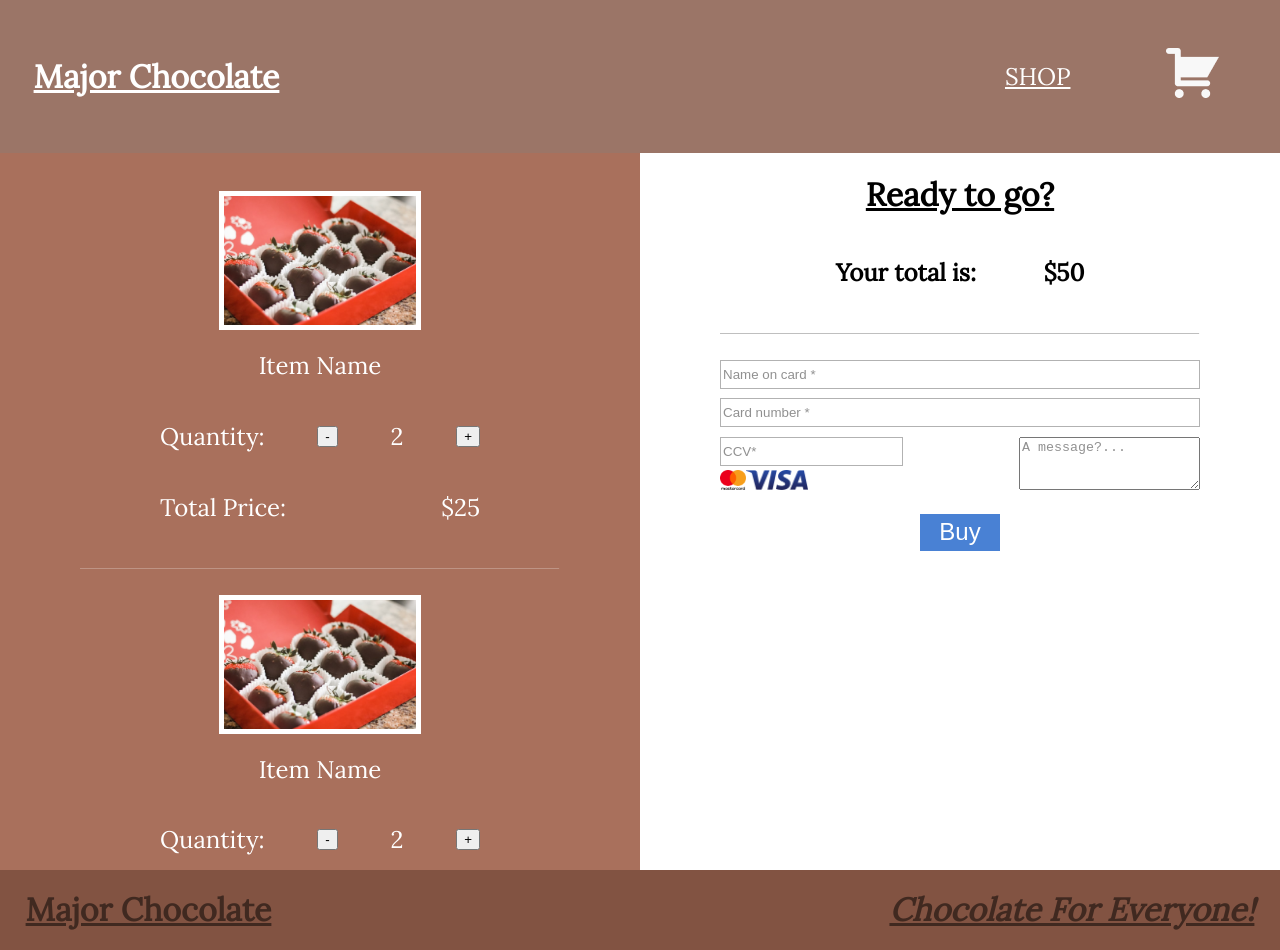
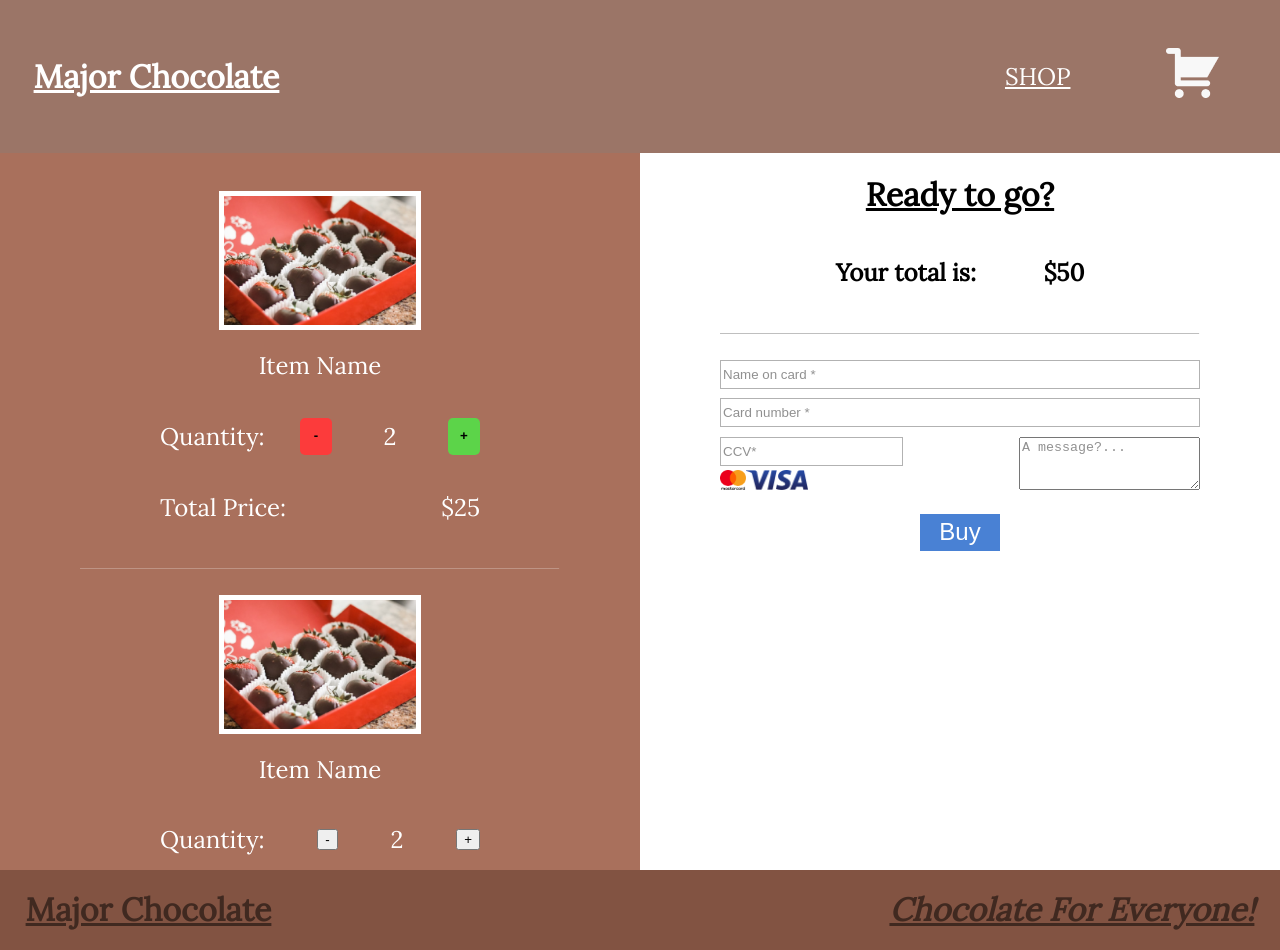
Before and after one commit to MatthewCrutcher/Major-Chocolate, a React (Create React App) app: page /cart in a window 1280 px wide. Built offline with nearby package versions, Linux system fonts and the light colour scheme.

Commit message:
cart adjustments

```diff
--- a/src/components/Cart.css
+++ b/src/components/Cart.css
@@ -47,6 +47,42 @@
   border: none !important;
   width: 75% !important;
   padding: 4% 0;
+}
+
+.quantity-minus {
+  background-color: rgba(252, 59, 59, 1);
+  border: none;
+  border-radius: 5px;
+  width: 10%;
+  margin-right: 5%;
+}
+
+.quantity-minus h4 {
+  color: black;
+  font-weight: 800;
+}
+
+.quantity-minus:hover {
+  cursor: pointer;
+  background-color: rgb(197, 46, 46);
+}
+
+.quantity-plus {
+  background-color: rgba(92, 212, 73, 1);
+  border: none;
+  border-radius: 5px;
+  margin-left: 5%;
+  width: 10%;
+}
+
+.quantity-plus h4 {
+  color: black;
+  font-weight: 800;
+}
+
+.quantity-plus:hover {
+  cursor: pointer;
+  background-color: rgb(69, 165, 55);
 }
 
 .payment-container {
--- a/src/components/Cart.js
+++ b/src/components/Cart.js
@@ -18,9 +18,13 @@ function Cart() {
           <h2>Item Name</h2>
           <div className="quantity-container">
             <h2>Quantity:</h2>
-            <button>-</button>
+            <button className="quantity-minus">
+              <h4>-</h4>
+            </button>
             <h2>2</h2>
-            <button>+</button>
+            <button className="quantity-plus">
+              <h4>+</h4>
+            </button>
           </div>
           <div className="total-item-price-container">
             <h2>Total Price:</h2>
--- a/src/components/Shop.css
+++ b/src/components/Shop.css
@@ -83,6 +83,7 @@
 }
 .plus-button h4 {
   color: black;
+  font-weight: 800;
 }
 
 .plus-button:hover {
```
